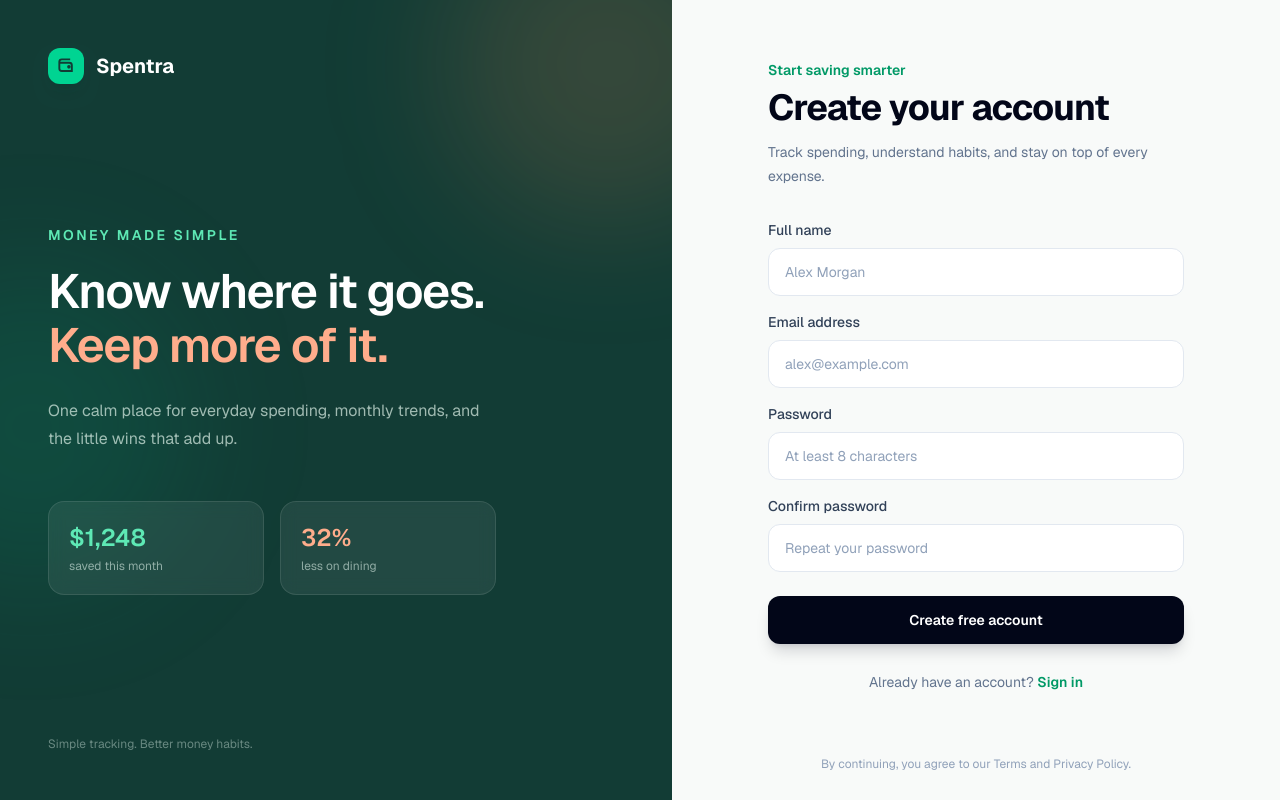
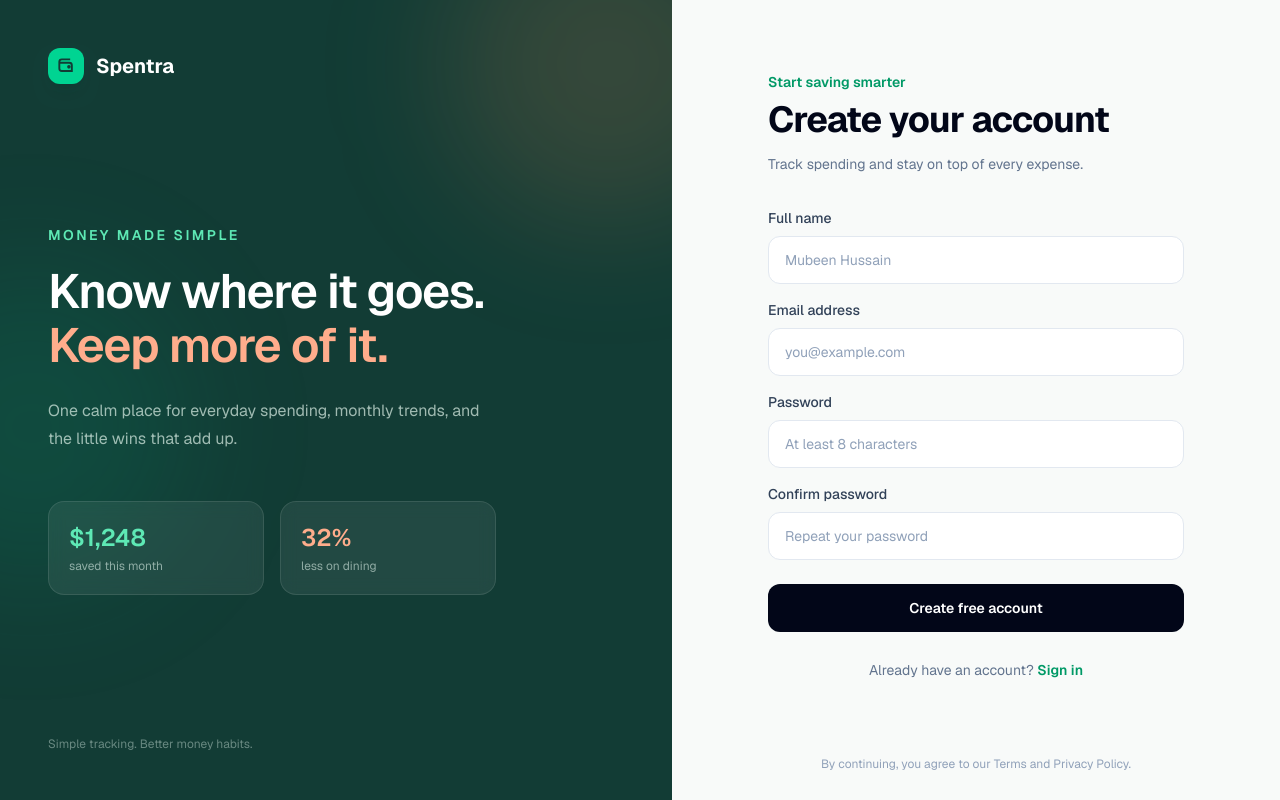
Before and after one commit to mubeenhussain/spentra-fe, a Next.js app: page /signup in a window 1280 px wide. Built offline with nearby package versions, Linux system fonts and the light colour scheme; no server answers.

Commit message:
Refactor AuthForm component: Simplify form handling, improve error management, and enhance user experience with dynamic field rendering. Update useAuth hooks to streamline session persistence and navigation after login/register actions.

```diff
--- /dev/null
+++ b/app/dashboard/page.tsx
@@ -0,0 +1,52 @@
+"use client";
+
+import Link from "next/link";
+import { useEffect } from "react";
+import { useRouter } from "next/navigation";
+import { useAppSelector } from "@/store/hooks";
+import { useLogout, useMeQuery } from "@/hooks/useAuth";
+import { Button, PageLoader } from "@/components/ui";
+
+export default function DashboardPage() {
+  const router = useRouter();
+  const logout = useLogout();
+  const { isAuthenticated, isHydrated, user } = useAppSelector((s) => s.auth);
+  const { data } = useMeQuery();
+
+  useEffect(() => {
+    if (isHydrated && !isAuthenticated) router.replace("/login");
+  }, [isHydrated, isAuthenticated, router]);
+
+  if (!isHydrated || !isAuthenticated) {
+    return <PageLoader />;
+  }
+
+  const name = data?.name ?? user?.name ?? "there";
+
+  return (
+    <main className="min-h-screen bg-[#f8faf9]">
+      <header className="mx-auto flex h-16 max-w-5xl items-center justify-between px-6">
+        <Link href="/dashboard" className="font-bold text-slate-950">
+          Spentra
+        </Link>
+        <div className="flex items-center gap-4">
+          <span className="text-sm text-slate-500">{name}</span>
+          <Button onClick={logout}>Log out</Button>
+        </div>
+      </header>
+
+      <section className="mx-auto max-w-5xl px-6 py-12">
+        <h1 className="text-3xl font-bold tracking-tight text-slate-950">
+          Welcome back, {name.split(" ")[0]}
+        </h1>
+        <p className="mt-2 text-slate-500">
+          You&apos;re signed in. Expense tracking UI comes next.
+        </p>
+        <div className="mt-8 rounded-2xl border border-slate-200 bg-white p-6">
+          <p className="text-sm text-slate-500">Signed in as</p>
+          <p className="mt-1 font-medium">{data?.email ?? user?.email}</p>
+        </div>
+      </section>
+    </main>
+  );
+}
--- a/components/auth/AuthForm.tsx
+++ b/components/auth/AuthForm.tsx
@@ -1,48 +1,59 @@
 "use client";
 
 import Link from "next/link";
-import { useRouter } from "next/navigation";
-import { useState, type FormEvent, type ReactNode } from "react";
+import { useState, type FormEvent } from "react";
+import { ApiClientError } from "@/lib/api";
 import { useLoginMutation, useRegisterMutation } from "@/hooks/useAuth";
+import { Button, FormField, type FormFieldProps } from "@/components/ui";
 
 export function AuthForm({ mode }: { mode: "login" | "signup" }) {
   const isLogin = mode === "login";
-  const router = useRouter();
   const login = useLoginMutation();
   const register = useRegisterMutation();
+  const pending = login.isPending || register.isPending;
   const [error, setError] = useState("");
+  const fields = [
+    ...(!isLogin
+      ? [{ label: "Full name", name: "name", placeholder: "Mubeen Hussain", autoComplete: "name", minLength: 2 }]
+      : []),
+    { label: "Email address", name: "email", type: "email", placeholder: "you@example.com", autoComplete: "email" },
+    {
+      label: "Password",
+      name: "password",
+      type: "password",
+      placeholder: "At least 8 characters",
+      autoComplete: isLogin ? "current-password" : "new-password",
+      minLength: 8,
+    },
+    ...(!isLogin
+      ? [{ label: "Confirm password", name: "confirmPassword", type: "password", placeholder: "Repeat your password", autoComplete: "new-password", minLength: 8 }]
+      : []),
+  ] satisfies FormFieldProps[];
 
-  async function submit(event: FormEvent<HTMLFormElement>) {
-    event.preventDefault();
+  async function onSubmit(e: FormEvent<HTMLFormElement>) {
+    e.preventDefault();
     setError("");
-    const data = Object.fromEntries(new FormData(event.currentTarget));
+    const fd = new FormData(e.currentTarget);
+    const name = String(fd.get("name") ?? "");
+    const email = String(fd.get("email") ?? "");
+    const password = String(fd.get("password") ?? "");
 
-    if (!isLogin && data.password !== data.confirmPassword) {
+    if (!isLogin && password !== String(fd.get("confirmPassword") ?? "")) {
       setError("Passwords do not match.");
       return;
     }
 
     try {
-      if (isLogin) {
-        await login.mutateAsync({
-          email: String(data.email),
-          password: String(data.password),
-        });
-      } else {
-        await register.mutateAsync({
-          name: String(data.name),
-          email: String(data.email),
-          password: String(data.password),
-        });
-      }
-      router.replace("/");
-    } catch (cause) {
-      setError(cause instanceof Error ? cause.message : "Something went wrong.");
+      if (isLogin) await login.mutateAsync({ email, password });
+      else await register.mutateAsync({ name, email, password });
+    } catch (err) {
+      setError(
+        err instanceof ApiClientError
+          ? err.message
+          : "Something went wrong. Try again."
+      );
     }
   }
-
-  const inputClass =
-    "h-12 w-full rounded-xl border border-slate-200 bg-white px-4 text-sm text-slate-900 outline-none transition placeholder:text-slate-400 focus:border-emerald-500 focus:ring-4 focus:ring-emerald-500/10";
 
   return (
     <div className="w-full max-w-md">
@@ -55,61 +66,15 @@ export function AuthForm({ mode }: { mode: "login" | "signup" }) {
         </h1>
         <p className="mt-3 text-sm leading-6 text-slate-500">
           {isLogin
-            ? "Your expenses, balances, and monthly insights are waiting."
-            : "Track spending, understand habits, and stay on top of every expense."}
+            ? "Your expenses and monthly insights are waiting."
+            : "Track spending and stay on top of every expense."}
         </p>
       </div>
 
-      <form className="space-y-4" onSubmit={submit}>
-        {!isLogin && (
-          <Field label="Full name">
-            <input
-              className={inputClass}
-              name="name"
-              placeholder="Alex Morgan"
-              autoComplete="name"
-              minLength={2}
-              required
-            />
-          </Field>
-        )}
-
-        <Field label="Email address">
-          <input
-            className={inputClass}
-            name="email"
-            type="email"
-            placeholder="alex@example.com"
-            autoComplete="email"
-            required
-          />
-        </Field>
-
-        <Field label="Password">
-          <input
-            className={inputClass}
-            name="password"
-            type="password"
-            placeholder="At least 8 characters"
-            autoComplete={isLogin ? "current-password" : "new-password"}
-            minLength={8}
-            required
-          />
-        </Field>
-
-        {!isLogin && (
-          <Field label="Confirm password">
-            <input
-              className={inputClass}
-              name="confirmPassword"
-              type="password"
-              placeholder="Repeat your password"
-              autoComplete="new-password"
-              minLength={8}
-              required
-            />
-          </Field>
-        )}
+      <form className="space-y-4" onSubmit={onSubmit}>
+        {fields.map((field) => (
+          <FormField key={field.name} {...field} required />
+        ))}
 
         {error && (
           <p role="alert" className="rounded-xl bg-red-50 px-4 py-3 text-sm text-red-700">
@@ -117,42 +82,17 @@ export function AuthForm({ mode }: { mode: "login" | "signup" }) {
           </p>
         )}
 
-        <button
-          className="mt-2 h-12 w-full rounded-xl bg-slate-950 text-sm font-semibold text-white shadow-lg shadow-slate-950/15 transition hover:bg-emerald-600 disabled:cursor-not-allowed disabled:opacity-60"
-          disabled={login.isPending || register.isPending}
-        >
-          {login.isPending || register.isPending
-            ? "Please wait..."
-            : isLogin
-              ? "Sign in"
-              : "Create free account"}
-        </button>
+        <Button className="mt-2 h-12 w-full" loading={pending}>
+          {isLogin ? "Sign in" : "Create free account"}
+        </Button>
       </form>
 
       <p className="mt-7 text-center text-sm text-slate-500">
         {isLogin ? "New to Spentra?" : "Already have an account?"}{" "}
-        <Link
-          href={isLogin ? "/signup" : "/login"}
-          className="font-semibold text-emerald-600 hover:text-emerald-700"
-        >
+        <Link href={isLogin ? "/signup" : "/login"} className="font-semibold text-emerald-600 hover:text-emerald-700">
           {isLogin ? "Create an account" : "Sign in"}
         </Link>
       </p>
     </div>
   );
 }
-
-function Field({
-  label,
-  children,
-}: {
-  label: string;
-  children: ReactNode;
-}) {
-  return (
-    <label className="block">
-      <span className="mb-2 block text-sm font-medium text-slate-700">{label}</span>
-      {children}
-    </label>
-  );
-}
--- /dev/null
+++ b/components/ui/index.tsx
@@ -0,0 +1,69 @@
+import type {
+  ButtonHTMLAttributes,
+  InputHTMLAttributes,
+} from "react";
+
+export type FormFieldProps = InputHTMLAttributes<HTMLInputElement> & {
+  label: string;
+};
+
+export function FormField({ label, id, name, ...props }: FormFieldProps) {
+  const inputId = id ?? name;
+
+  return (
+    <label className="block" htmlFor={inputId}>
+      <span className="mb-2 block text-sm font-medium text-slate-700">
+        {label}
+      </span>
+      <input
+        {...props}
+        id={inputId}
+        name={name}
+        className="h-12 w-full rounded-xl border border-slate-200 bg-white px-4 text-sm outline-none transition placeholder:text-slate-400 focus:border-emerald-500 focus:ring-4 focus:ring-emerald-500/10"
+      />
+    </label>
+  );
+}
+
+type ButtonProps = ButtonHTMLAttributes<HTMLButtonElement> & {
+  loading?: boolean;
+};
+
+export function Button({
+  loading,
+  disabled,
+  children,
+  className = "",
+  ...props
+}: ButtonProps) {
+  return (
+    <button
+      {...props}
+      disabled={disabled || loading}
+      className={`inline-flex items-center justify-center gap-2 rounded-xl bg-slate-950 px-4 py-2.5 text-sm font-semibold text-white transition hover:bg-emerald-600 disabled:cursor-not-allowed disabled:opacity-60 ${className}`}
+    >
+      {loading && <Spinner />}
+      {children}
+    </button>
+  );
+}
+
+export function Spinner({ label }: { label?: string }) {
+  return (
+    <span className="inline-flex items-center gap-2 text-sm text-slate-500">
+      <span
+        aria-hidden="true"
+        className="size-4 animate-spin rounded-full border-2 border-current border-t-transparent"
+      />
+      {label}
+    </span>
+  );
+}
+
+export function PageLoader() {
+  return (
+    <div className="grid min-h-screen place-items-center">
+      <Spinner label="Loading..." />
+    </div>
+  );
+}
--- a/hooks/useAuth.ts
+++ b/hooks/useAuth.ts
@@ -1,10 +1,24 @@
 "use client";
 
 import { useMutation, useQuery, useQueryClient } from "@tanstack/react-query";
+import { useRouter } from "next/navigation";
 import { authApi } from "@/lib/services";
 import { queryKeys } from "@/lib/query-keys";
 import { useAppDispatch, useAppSelector } from "@/store/hooks";
 import { logout, setCredentials, setUser } from "@/store/authSlice";
+import type { AuthResponse } from "@/types";
+
+function usePersistSession() {
+  const dispatch = useAppDispatch();
+  const queryClient = useQueryClient();
+  const router = useRouter();
+
+  return (data: AuthResponse) => {
+    dispatch(setCredentials({ user: data.user, token: data.token }));
+    queryClient.setQueryData(queryKeys.auth.me, data.user);
+    router.replace("/dashboard");
+  };
+}
 
 export function useMeQuery(enabled = true) {
   const dispatch = useAppDispatch();
@@ -22,37 +36,23 @@ export function useMeQuery(enabled = true) {
 }
 
 export function useLoginMutation() {
-  const dispatch = useAppDispatch();
-  const queryClient = useQueryClient();
-
-  return useMutation({
-    mutationFn: authApi.login,
-    onSuccess: (data) => {
-      dispatch(setCredentials({ user: data.user, token: data.token }));
-      queryClient.setQueryData(queryKeys.auth.me, data.user);
-    },
-  });
+  const persist = usePersistSession();
+  return useMutation({ mutationFn: authApi.login, onSuccess: persist });
 }
 
 export function useRegisterMutation() {
-  const dispatch = useAppDispatch();
-  const queryClient = useQueryClient();
-
-  return useMutation({
-    mutationFn: authApi.register,
-    onSuccess: (data) => {
-      dispatch(setCredentials({ user: data.user, token: data.token }));
-      queryClient.setQueryData(queryKeys.auth.me, data.user);
-    },
-  });
+  const persist = usePersistSession();
+  return useMutation({ mutationFn: authApi.register, onSuccess: persist });
 }
 
 export function useLogout() {
   const dispatch = useAppDispatch();
   const queryClient = useQueryClient();
+  const router = useRouter();
 
   return () => {
     dispatch(logout());
     queryClient.clear();
+    router.replace("/login");
   };
 }
--- a/lib/api.ts
+++ b/lib/api.ts
@@ -67,12 +67,17 @@ export async function api<T>(
       clearToken();
     }
 
-    const errorBody: ApiError =
-      data && typeof data === "object"
-        ? (data as ApiError)
-        : { message: response.statusText || "Request failed" };
+    const raw = data && typeof data === "object" ? (data as Record<string, unknown>) : null;
+    const message =
+      (typeof raw?.message === "string" && raw.message) ||
+      (typeof raw?.error === "string" && raw.error) ||
+      response.statusText ||
+      "Request failed";
 
-    throw new ApiClientError(response.status, errorBody);
+    throw new ApiClientError(response.status, {
+      message,
+      errors: raw?.errors as ApiError["errors"],
+    });
   }
 
   return data as T;
```
